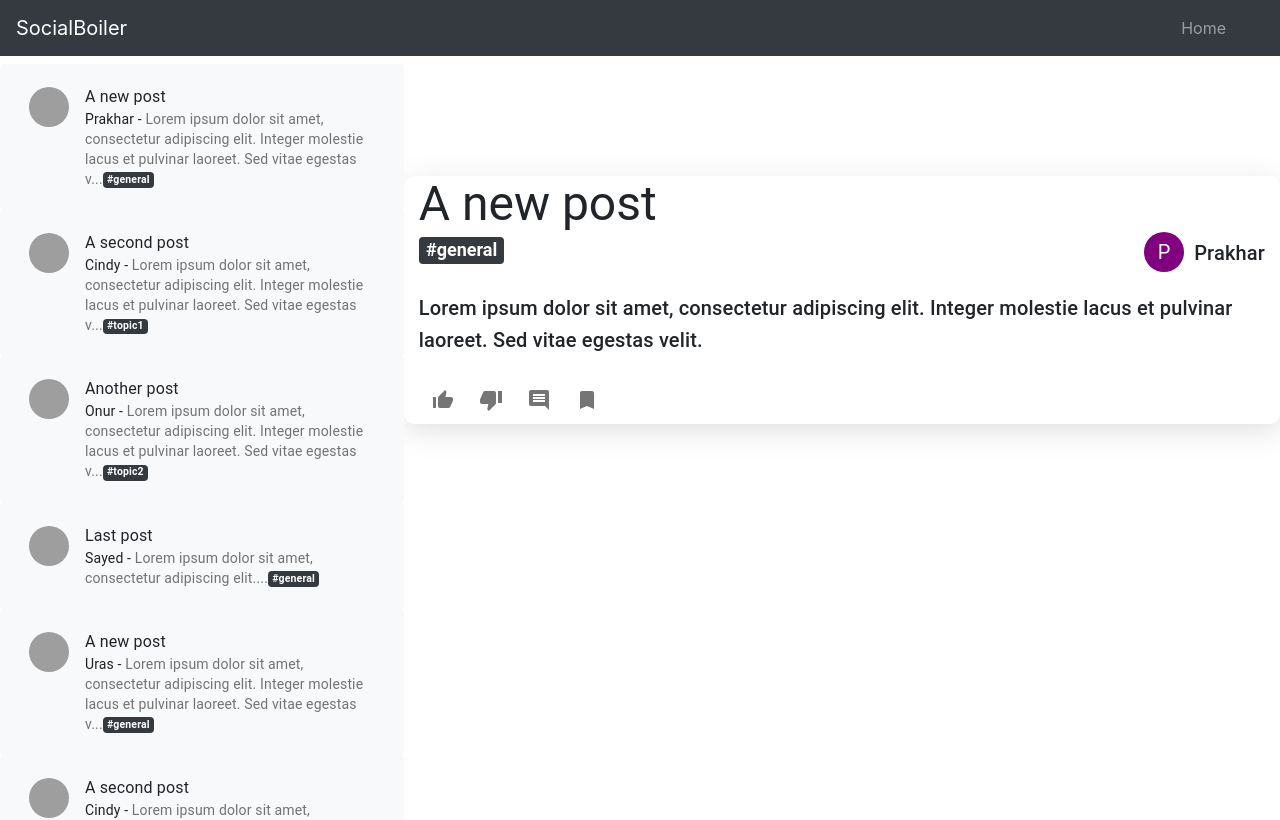
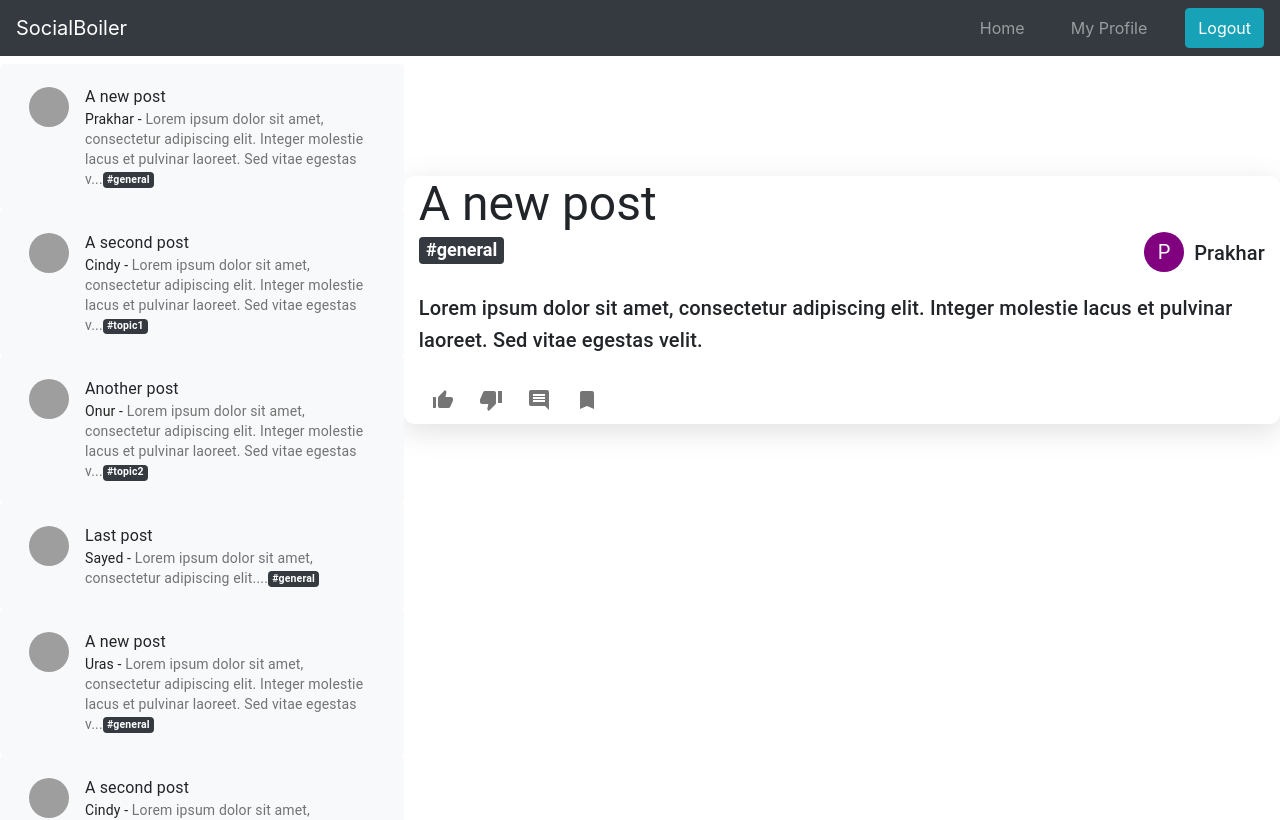
Before and after one commit to thatprakhar/SocialBoiler, a React (Create React App) app in the folder client/: page /home in a window 1280 px wide. Shown: the top 820 px of the page. Built offline with nearby package versions, Linux system fonts and the light colour scheme; sample sign-in values are in the browser's storage; grey boxes are pictures that could not be loaded.

Commit message:
added some changes to profile page

```diff
--- a/client/src/components/Profile/Profile.js
+++ b/client/src/components/Profile/Profile.js
@@ -205,7 +205,7 @@ function Profile() {
 
   return (
     <div className="profile">
-      <ProfileHeader isLoggedIn={isLoggedIn}/>
+      <ProfileHeader/>
       <Container fluid>
         <Row>
           <Col md={4}>
--- a/client/src/components/Profile/ProfileHeader.js
+++ b/client/src/components/Profile/ProfileHeader.js
@@ -5,7 +5,7 @@ import { useHistory } from "react-router-dom";
 import "./Profile.css";
 
 const API_URL = "http://127.0.0.1:5000";
-function ProfileHeader({isLoggedIn}) {
+function ProfileHeader() {
   const history = useHistory();
   const handleLogOut = () => {
     const requestOptions = {
@@ -40,8 +40,8 @@ function ProfileHeader({isLoggedIn}) {
         <Nav className="ml-auto">
           <Nav.Link href="/">Home</Nav.Link>
 
-          {isLoggedIn?(<Nav.Link href="/profile">My Profile</Nav.Link>):(null)}
-          {isLoggedIn?(<Button variant="info" onClick={handleLogOut}>
+          {localStorage.getItem("username")?(<Nav.Link href="/profile">My Profile</Nav.Link>):(null)}
+          {localStorage.getItem("username")?(<Button variant="info" onClick={handleLogOut}>
 
             Logout
           </Button>):(null)}
```
